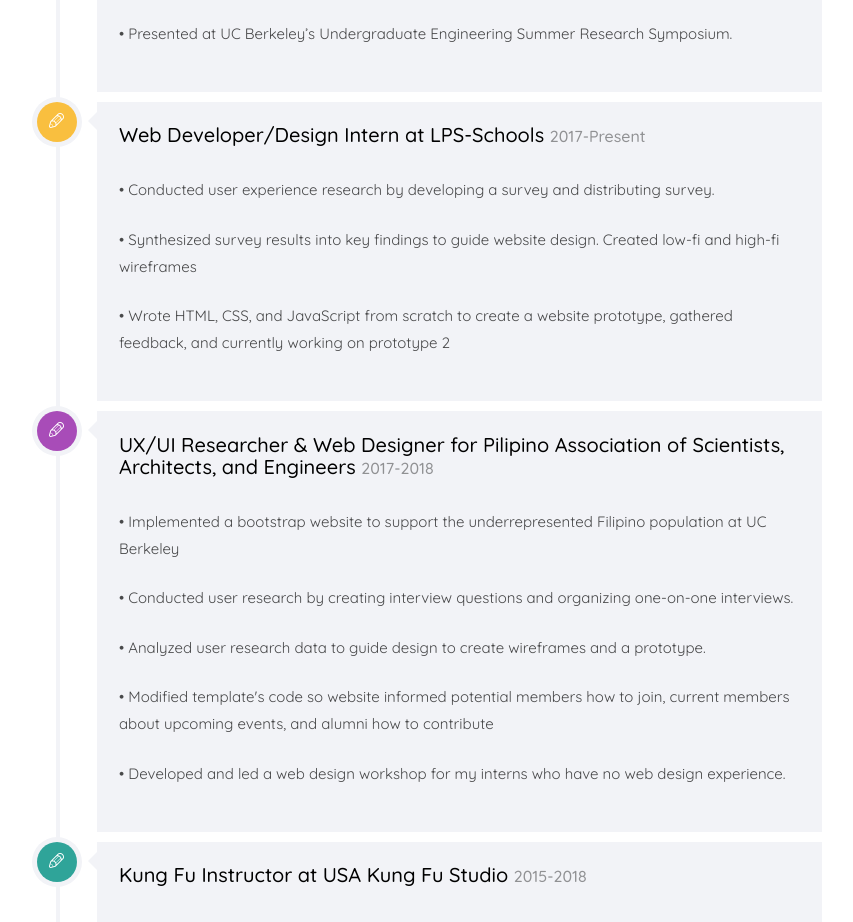
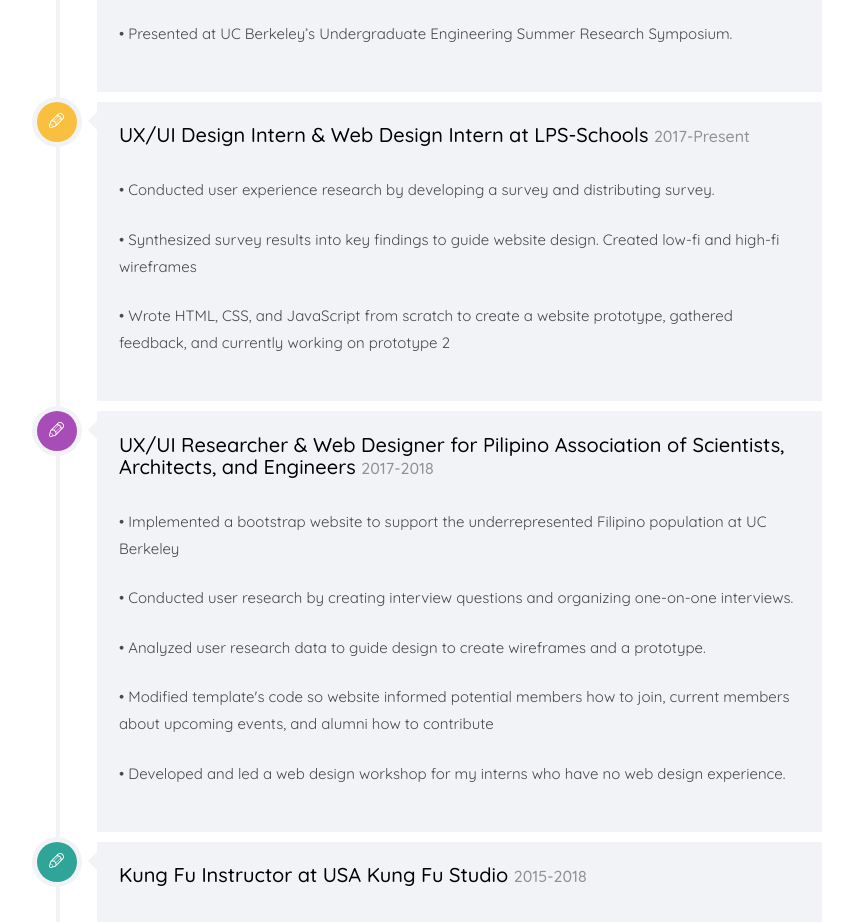
Before and after one commit to kianag/kianag.github.io, a plain HTML site: page index.html in a window 1280 px wide. Shown: the part 3480-4402 px from the top of the page, without its empty margins (366-1219 px from the left). Drawn offline with nearby package versions, Linux system fonts and the light colour scheme; files whose address does not match are found by name; a web font is replaced by a local one.

Commit message:
update experience

```diff
--- a/index.html
+++ b/index.html
@@ -582,7 +582,7 @@ Copyright &copy;<script>document.write(new Date().getFullYear());</script> All r
 					                  <i class="icon-pen2"></i>
 					               </div>
 					               <div class="timeline-label">
-					               	<h2><a href="#">Web Developer/Design Intern at LPS-Schools</a> <span>2017-Present</span></h2>
+					               	<h2><a href="#">UX/UI Design Intern & Web Design Intern at LPS-Schools</a> <span>2017-Present</span></h2>
 					                  	<p>• Conducted user experience research by developing a survey and distributing
 										survey. </p>
 									 	<p>• Synthesized survey results into key findings to guide website design. Created low-fi and high-fi wireframes</p>
```
